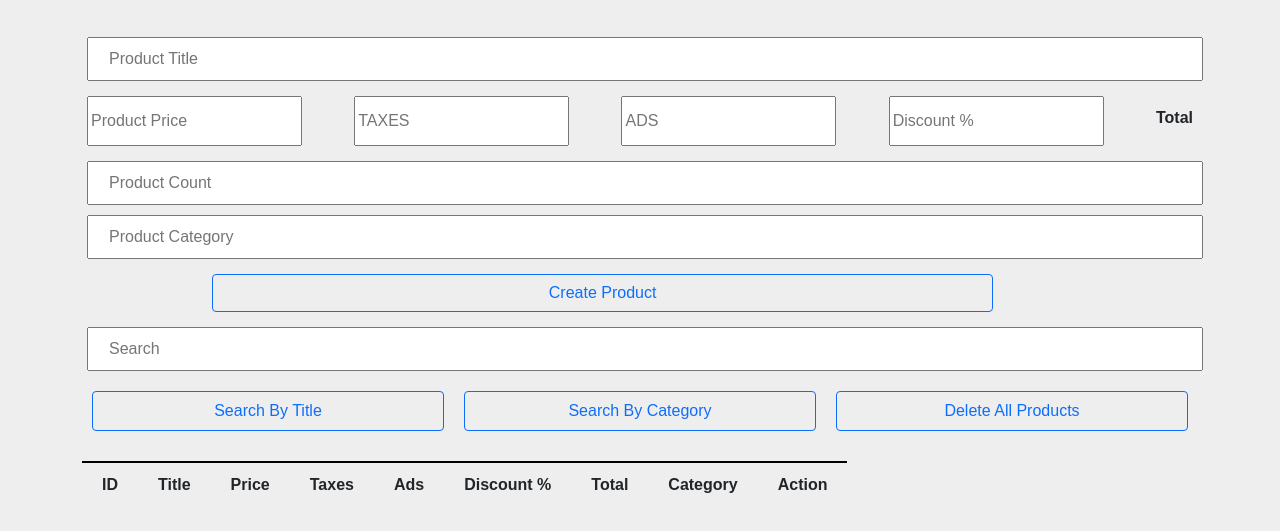
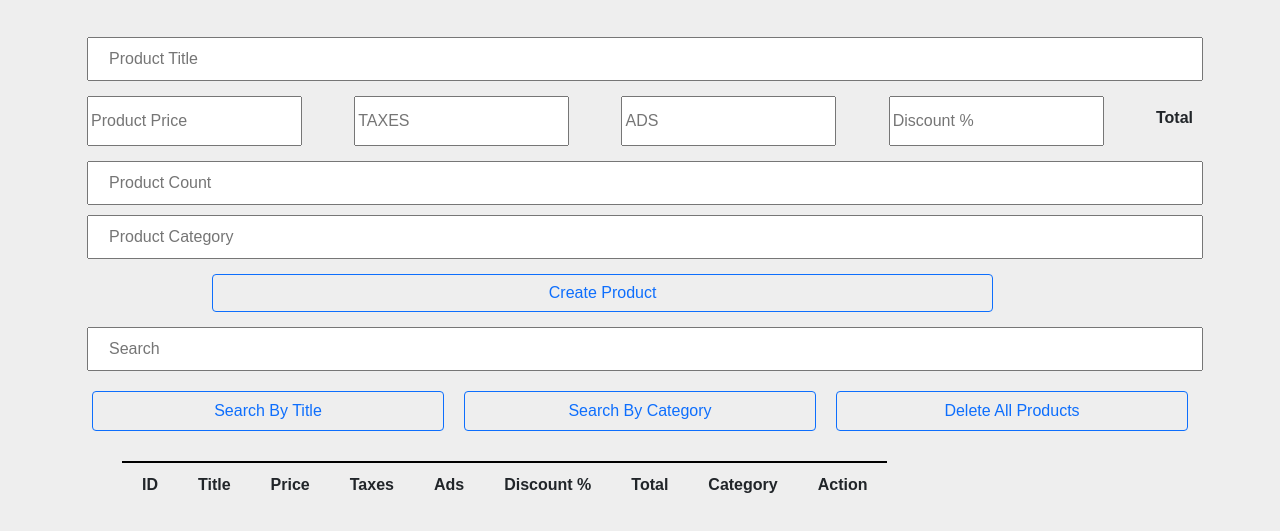
Before and after one commit to Hvbiba/Cruds, a plain HTML site: page index.html in a window 1280 px wide. Shown: the part 75-606 px from the top of the page. Drawn offline with nearby package versions, Linux system fonts and the light colour scheme.

Commit message:
Add files via upload

```diff
--- a/sheet.css
+++ b/sheet.css
@@ -39,15 +39,13 @@ body {
     width: 70%;
     margin: 5px 0px 5px 130px;
 }
-table , tbody{
-    text-align: center;
-}
 body td , th{
     padding: 10px 20px 10px 20px;
 }
 table{
     border-top: 2px solid black;
-    margin: 20px 0px 10px 0px;
+    margin: 20px 0px 10px 40px;
+    text-align: center;
 }
 @media (max-width: 576px){
     #title , #count , #category, #search{
@@ -72,7 +70,7 @@ table{
         padding: 0px;
     }
     .price input{
-        width: 45%;
+        width: 40%;
         margin: 5px 3px 0px 15px;
         padding: 10px;
     }
```
